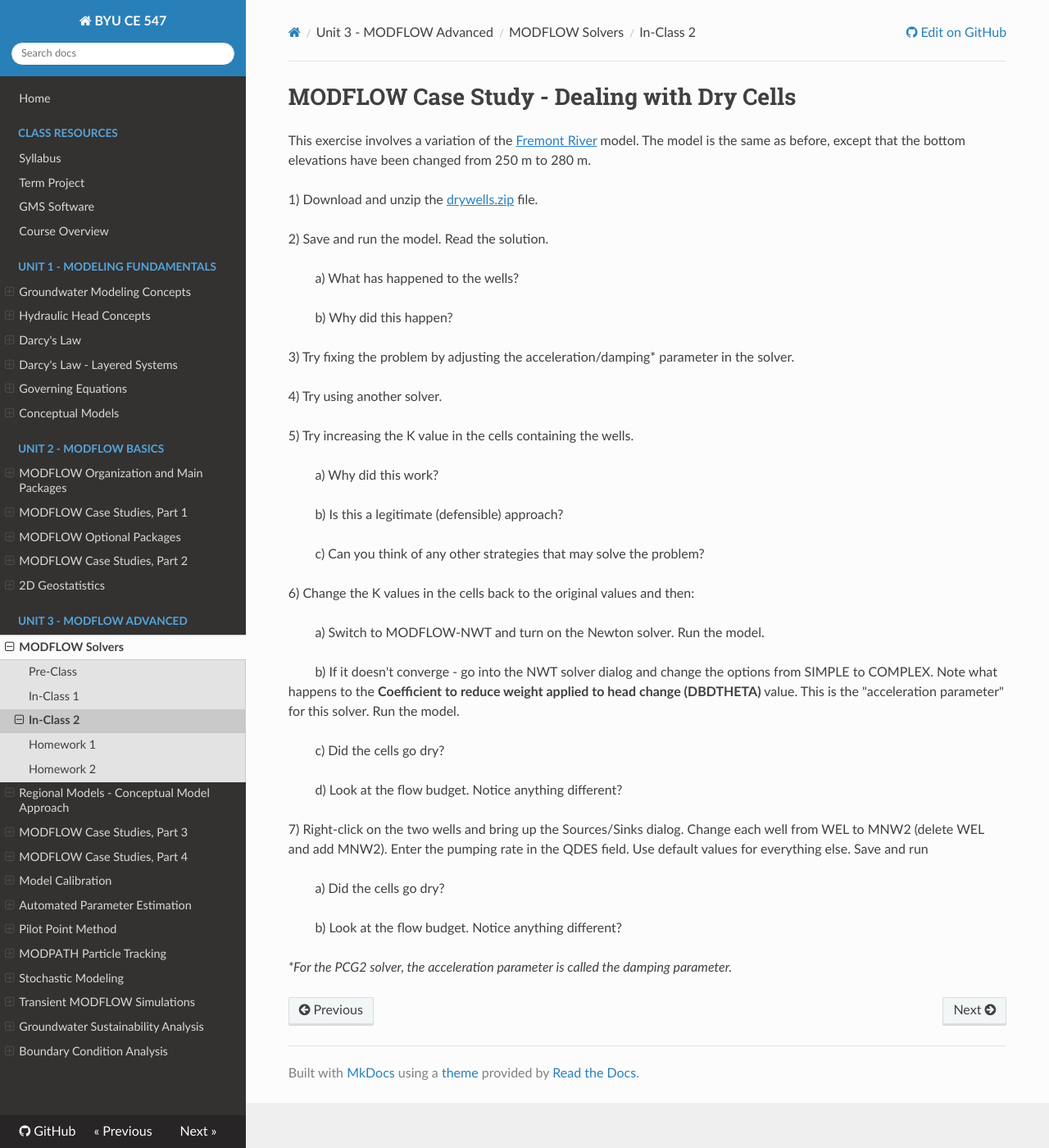
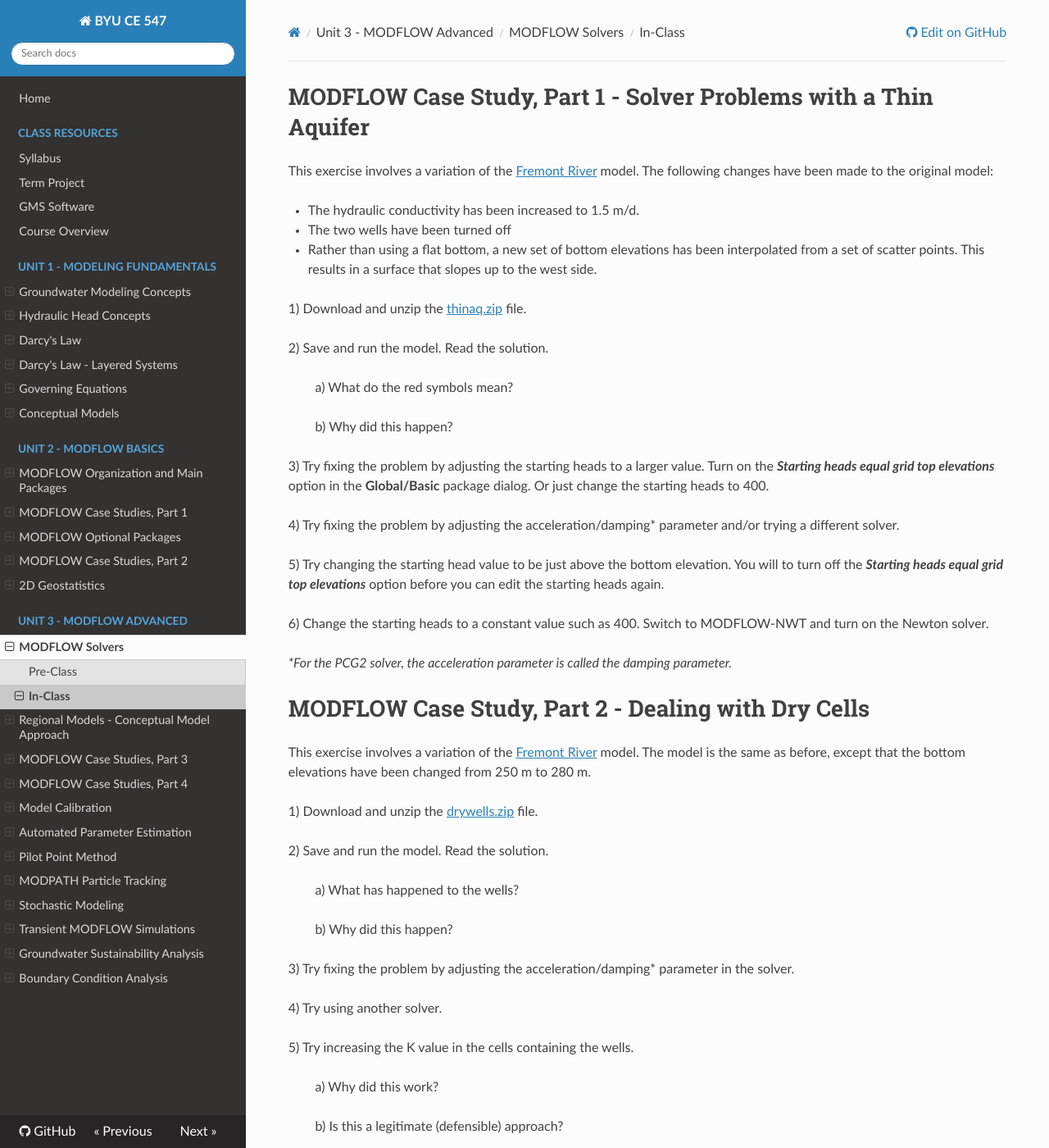
Before and after one commit to njones61/ce547, an MkDocs documentation site: the page built from docs/unit3/01_solver/solver_class.md, in a window 1280 px wide and 1400 px high. Shown: the whole window at 82% size. Built offline with MkDocs 1.6.1, drawn with Linux system fonts in a browser that asks for light colours; nearby versions of some CDN libraries.

Commit message:
Deleted MODFLOW Solvers Homework and Combined the two In-Class files into one.

```diff
--- a/docs/unit3/01_solver/solver_class2.md
+++ b/docs/unit3/01_solver/solver_class.md
@@ -1,4 +1,30 @@
-# MODFLOW Case Study - Dealing with Dry Cells
+# MODFLOW Case Study, Part 1 - Solver Problems with a Thin Aquifer
+
+This exercise involves a variation of the [<u>Fremont River</u>](https://byu-ce547.readthedocs.io/en/latest/unit2/03_optional_packages/optional_packages_class/) model. The following changes have been made to the original model:
+
+- The hydraulic conductivity has been increased to 1.5 m/d.
+- The two wells have been turned off
+- Rather than using a flat bottom, a new set of bottom elevations has been interpolated from a set of scatter points. This results in a surface that slopes up to the west side.
+
+1) Download and unzip the [<u>thinaq.zip</u>](thinaq.zip) file.
+
+2) Save and run the model. Read the solution.
+
+&nbsp;&nbsp;&nbsp;&nbsp;&nbsp;&nbsp;&nbsp;&nbsp;a) What do the red symbols mean?
+
+&nbsp;&nbsp;&nbsp;&nbsp;&nbsp;&nbsp;&nbsp;&nbsp;b) Why did this happen?
+
+3) Try fixing the problem by adjusting the starting heads to a larger value. Turn on the **_Starting heads equal grid top elevations_** option in the **Global/Basic** package dialog. Or just change the starting heads to 400.
+
+4) Try fixing the problem by adjusting the acceleration/damping* parameter and/or trying a different solver.
+
+5) Try changing the starting head value to be just above the bottom elevation. You will to turn off the **_Starting heads equal grid top elevations_** option before you can edit the starting heads again.
+
+6) Change the starting heads to a constant value such as 400. Switch to MODFLOW-NWT and turn on the Newton solver.
+
+_*For the PCG2 solver, the acceleration parameter is called the damping parameter._
+
+# MODFLOW Case Study, Part 2 - Dealing with Dry Cells
 
 This exercise involves a variation of the [<u>Fremont River</u>](https://byu-ce547.readthedocs.io/en/latest/unit2/03_optional_packages/optional_packages_class/) model. The model is the same as before, except that the bottom elevations have been changed from 250 m to 280 m.
 
--- a/mkdocs.yml
+++ b/mkdocs.yml
@@ -64,10 +64,7 @@ nav:
   - Unit 3 - MODFLOW Advanced:
     - MODFLOW Solvers:
         - Pre-Class: unit3/01_solver/solver_read.md
-        - In-Class 1: unit3/01_solver/solver_class1.md
-        - In-Class 2: unit3/01_solver/solver_class2.md
-        - Homework 1: unit3/01_solver/solver_hw1.md
-        - Homework 2: unit3/01_solver/solver_hw2.md
+        - In-Class: unit3/01_solver/solver_class.md
     - Regional Models - Conceptual Model Approach:
         - Pre-Class: unit3/02_regional_models/regional_models_read.md
         - In-Class: unit3/02_regional_models/regional_models_class.md
```
Also changed, not shown: docs/unit3/01_solver/solver_class1.md (deleted, +0 -25 lines).
